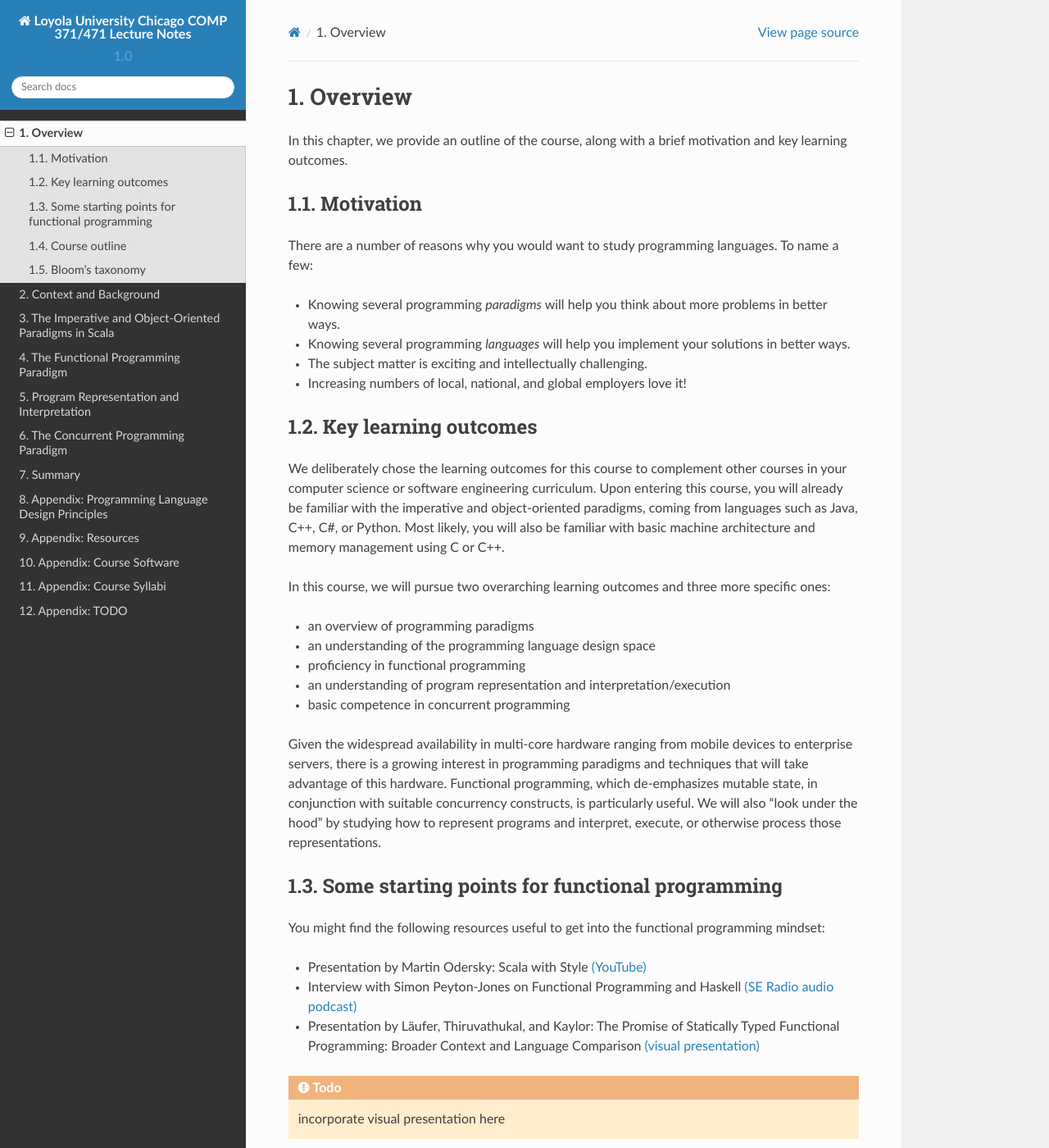
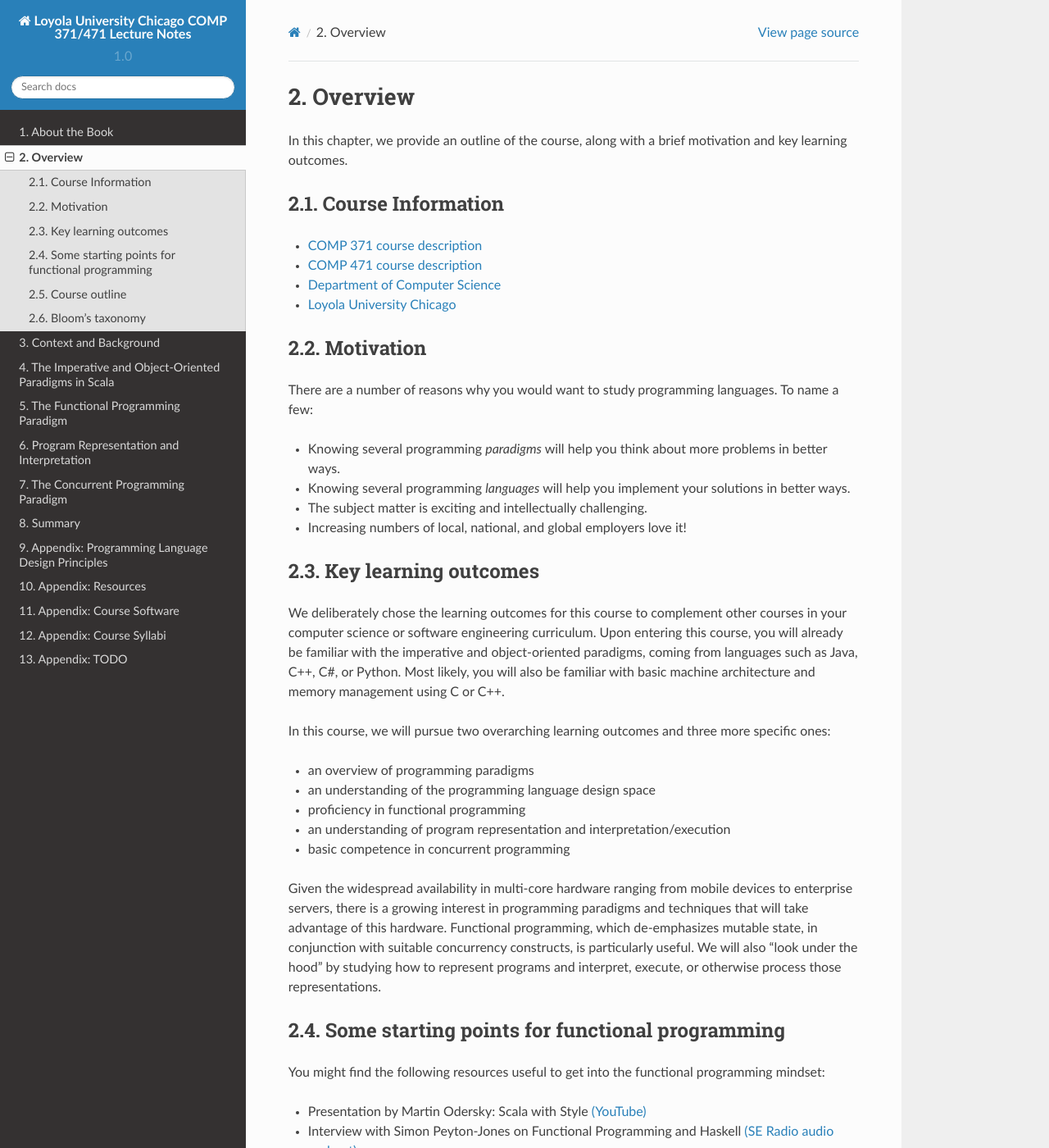
Before and after one commit to lucproglangcourse/lucproglangcourse.github.io, a Sphinx documentation site: the page built from source/overview.rst, in a window 1280 px wide and 1400 px high. Shown: the whole window at 82% size. Built offline with Sphinx 7.4.7 and the Read the Docs theme 2.0.0, drawn with Linux system fonts in a browser that asks for light colours.

```diff
--- a/source/overview.rst
+++ b/source/overview.rst
@@ -2,6 +2,15 @@ Overview
 --------
 
 In this chapter, we provide an outline of the course, along with a brief motivation and key learning outcomes.
+
+
+Course Information
+~~~~~~~~~~~~~~~~~~
+
+- `COMP 371 course description <https://academics.cs.luc.edu/courses/comp371.html>`_
+- `COMP 471 course description <https://academics.cs.luc.edu/courses/comp471.html>`_
+- `Department of Computer Science <http://luc.edu/cs>`_
+- `Loyola University Chicago <http://luc.edu>`_
 
 
 Motivation
```
Also changed, not shown: source/index.rst (+8 -23 lines), source/meta.rst (added, +29 -0 lines).
